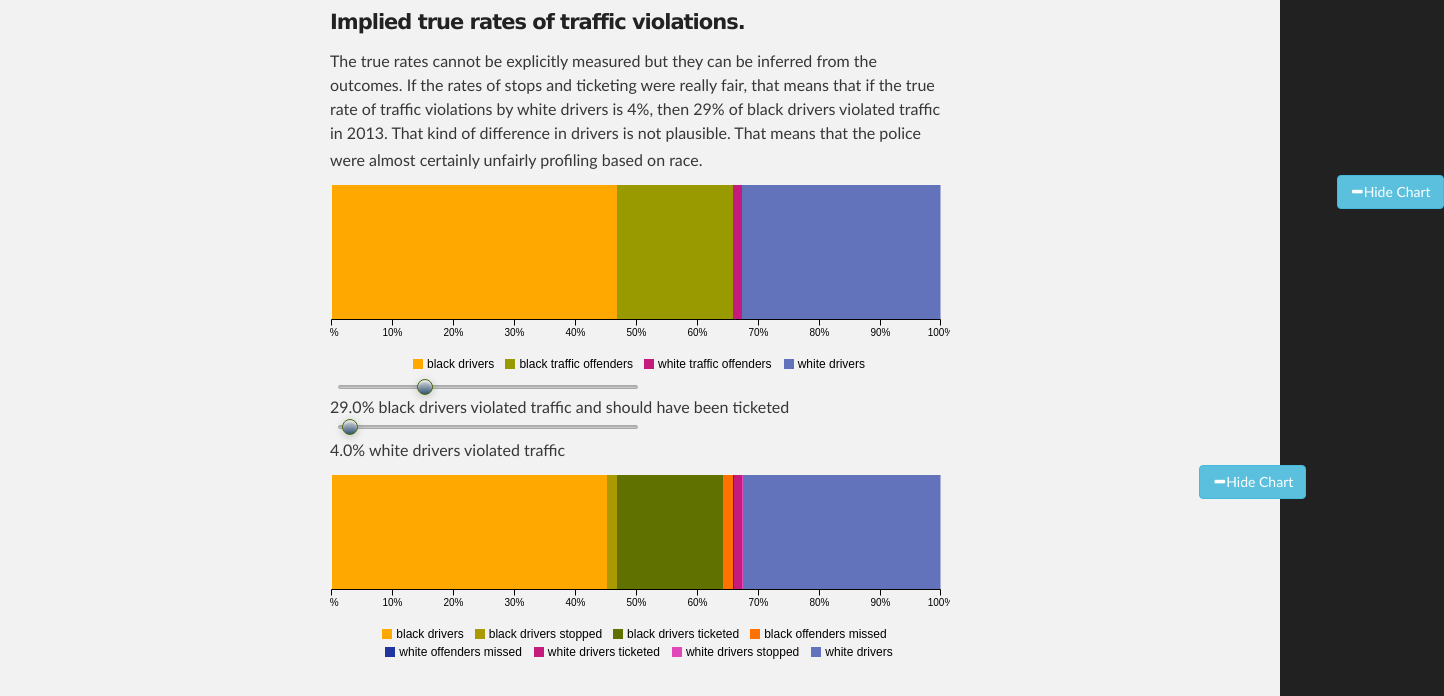
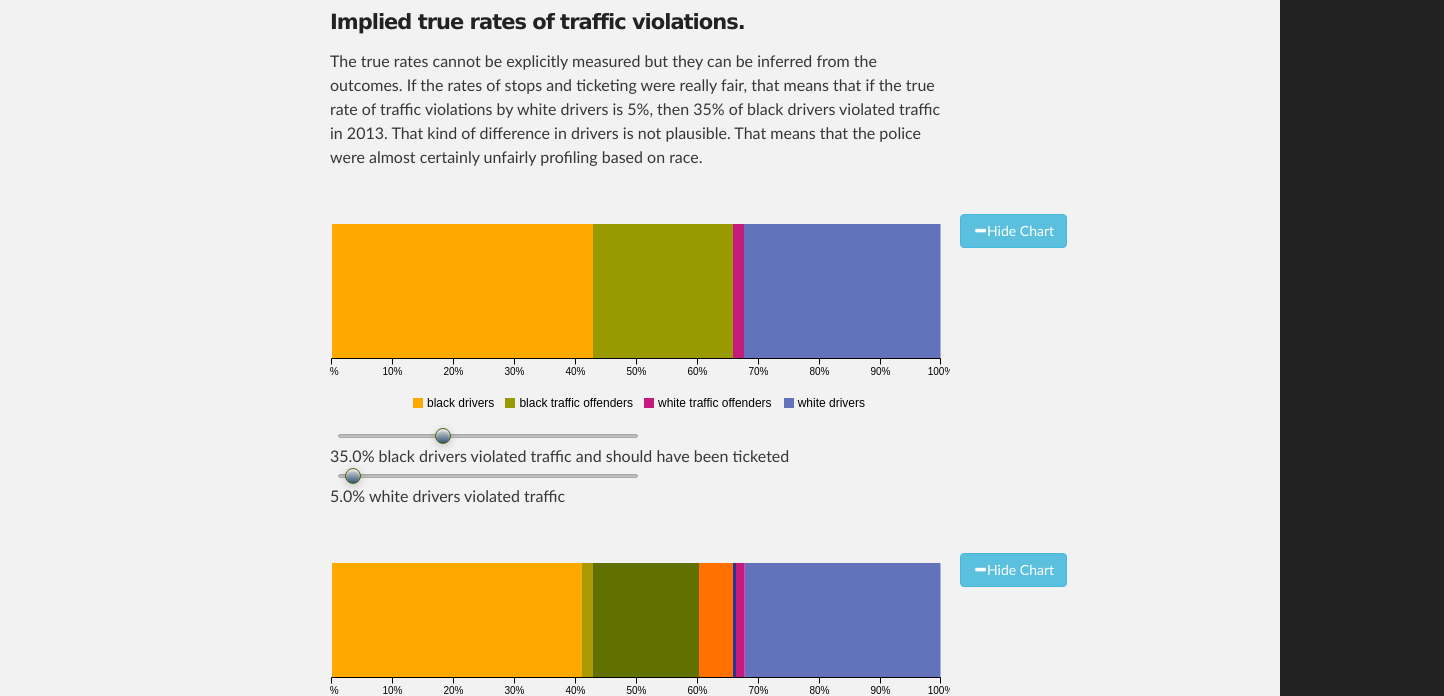
Before and after one commit to mirthbottle/rprofiling, a plain HTML site: page traffic.html in a window 1280 px wide. Shown: the part 815-1511 px from the top of the page, 1444 px wide, since content can reach past the window. Drawn offline with nearby package versions, Linux system fonts and the light colour scheme.

Commit message:
fixed hide chart

```diff
--- a/traffic.html
+++ b/traffic.html
@@ -25,7 +25,7 @@
     <title>Traffic</title>
 <style>
 
-button.btn-info{
+  button.btn-info{
     position:relative;
     top: 30px;
     left: 630px;
@@ -95,19 +95,22 @@ div.notes {
 	</div>
 
 	<h4>Implied true rates of traffic violations.</h4>
-	The true rates cannot be explicitly measured but they can be inferred from the outcomes.  If the rates of stops and ticketing were really fair, that means that if the true rate of traffic violations by white drivers is 4%, then 29% of black drivers violated traffic in 2013.  That kind of difference in drivers is not plausible.  That means that the police were almost certainly unfairly profiling based on race.
+	<p>The true rates cannot be explicitly measured but they can be inferred from the outcomes.  If the rates of stops and ticketing were really fair, that means that if the true rate of traffic violations by white drivers is 5%, then 35% of black drivers violated traffic in 2013.  That kind of difference in drivers is not plausible.  That means that the police were almost certainly unfairly profiling based on race.</p>
 
-	<button id="reality_btn" type="button" class="btn btn-info" data-toggle="collapse" data-target="#reality" onclick="toggle_collapse('#reality_btn')"><span class="glyphicon glyphicon-minus"></span>Hide Chart</button>
+	<button id="reality_btn" type="button" class="btn btn-info" data-toggle="collapse" data-target="#reality" onclick="toggle_collapse('#reality_btn')">
+	  <span class="glyphicon glyphicon-minus"></span>Hide Chart</button>
 	<div id='reality' class="collapse in"></div>
-
+	<p>
 	<input type='text' name='p1_a' id='p1_a' onchange='update_presentation(bars)' data-slider="true" data-slider-step="1" data-slider-range="0, 100">% black drivers violated traffic and should have been ticketed
 	<input type='text' name='p1_b' id='p1_b' onchange='update_presentation(bars)' data-slider="true" data-slider-step="1" data-slider-range="0, 100">% white drivers violated traffic
-
-	<button id="profiled_btn" type="button" class="btn btn-info" data-toggle="collapse" data-target="#profiled" onclick="toggle_collapse('#profiled_btn')"><span class="glyphicon glyphicon-minus"></span>Hide Chart</button>
+	</p>
+	<button id="profiled_btn" type="button" class="btn btn-info" data-toggle="collapse" data-target="#profiled" onclick="toggle_collapse('#profiled_btn')">
+	  <span class="glyphicon glyphicon-minus"></span>Hide Chart</button>
 	<div id='profiled' class="collapse in"></div>
 
 
-	<button id="groupa_btn" type="button" class="btn btn-info" data-toggle="collapse" data-target="#groupa" onclick="toggle_collapse('#groupa_btn')"><span class="glyphicon glyphicon-minus"></span>Hide Chart</button>
+	<button id="groupa_btn" type="button" class="btn btn-info" data-toggle="collapse" data-target="#groupa" onclick="toggle_collapse('#groupa_btn')">
+	  <span class="glyphicon glyphicon-minus"></span>Hide Chart</button>
 	<div id='groupa' class="collapse in"></div>
 	<h3>Effort: <span id ="effort"><strong> </strong></span>% drivers stopped.  This represents the level of surveillance on drivers.</h3>
 	<div class="notes"></div>
@@ -176,7 +179,7 @@ div.notes {
     // 4257/4676 of black drivers get a ticket = 91%
     // 600/690 of white drivers get a ticket = 87%
     // % white drivers stopped is 690/15865 = 4.3%
-    var bars =  initialize_presentation(0.66, 0.29, 0.04, 0.29, 0.043, 0.91, 0.87);
+    var bars =  initialize_presentation(0.66, 0.35, 0.05, 0.29, 0.043, 0.91, 0.87);
 
     $("[data-slider]")
     .each(function () {
```
